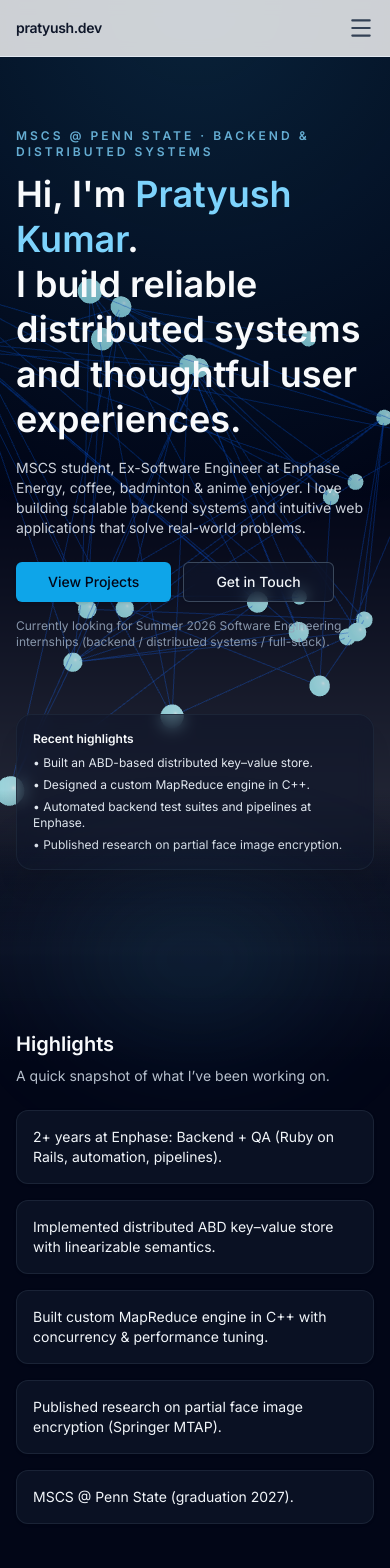
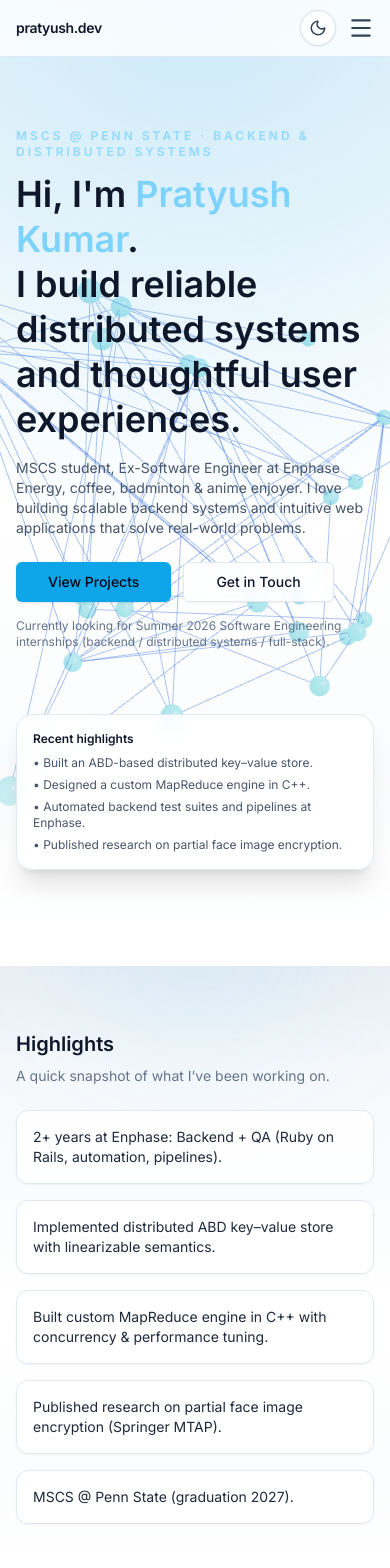
Before and after one commit to PratypartyY2K/Personal_Portfolio, a Next.js app: page / in a window 390 px wide. Shown: the top 1568 px of the page. Built offline with nearby package versions, Linux system fonts and the light colour scheme.

Commit message:
fixed issues related to theme toggle

```diff
--- a/app/page.tsx
+++ b/app/page.tsx
@@ -13,7 +13,8 @@ export default function HomePage() {
   return (
     <>
       <Navbar />
-      <main className="bg-slate-50 text-slate-900 transition-colors duration-300 dark:bg-slate-950 dark:text-slate-50">
+      {/* <main className="bg-slate-50 text-slate-900 transition-colors duration-300 dark:bg-slate-950 dark:text-slate-50"> */}
+      <main>
         <ScrollToTop />
         <section className="relative">
           <Hero />
--- a/components/hero.tsx
+++ b/components/hero.tsx
@@ -8,11 +8,10 @@ import { Button } from "./ui/button";
 
 export function Hero() {
   return (
-    <section className="relative min-h-[85vh] overflow-visible bg-gradient-to-b from-slate-950 via-slate-950 to-transparent">
+    <section className="relative min-h-[85vh] overflow-visible bg-gradient-to-b from-slate-100 via-white to-slate-50 dark:from-slate-950 dark:via-slate-900 dark:to-slate-950">
       {/* 3D BACKGROUND */}
       <div className="pointer-events-none absolute inset-0 opacity-80">
         <Canvas camera={{ position: [0, 0, 14], fov: 45 }}>
-          <color attach="background" args={["#020617"]} />
           <ambientLight intensity={0.6} />
           <directionalLight position={[4, 6, 8]} intensity={1.2} />
           <NetworkGraph />
@@ -26,12 +25,11 @@ export function Hero() {
       </div>
 
       {/* GRADIENT GLOW BEHIND TEXT */}
-      <div className="pointer-events-none absolute inset-0 bg-[radial-gradient(circle_at_top,_rgba(56,189,248,0.16),_transparent_55%)]" />
-      {/* Fade the network into the Highlights area */}
-      <div className="pointer-events-none absolute inset-x-0 bottom-0 h-44 bg-gradient-to-b from-transparent via-slate-950/70 to-slate-950" />
+      <div className="pointer-events-none absolute inset-0 bg-[radial-gradient(circle_at_top,_rgba(56,189,248,0.2),_transparent_55%)]" />
+      <div className="pointer-events-none absolute inset-x-0 bottom-0 h-56 bg-gradient-to-b from-transparent via-white/70 to-white dark:via-slate-950/85 dark:to-slate-950" />
 
       {/* FOREGROUND CONTENT */}
-      <div className="relative z-10 mx-auto flex w-full max-w-5xl flex-col gap-10 px-4 pb-24 pt-32 md:flex-row md:items-center">
+      <div className="relative z-10 mx-auto flex w-full max-w-5xl flex-col gap-10 px-4 pb-24 pt-32 text-slate-900 dark:text-slate-50 md:flex-row md:items-center">
         {/* Left: Text */}
         <motion.div
           className="max-w-xl"
@@ -43,7 +41,7 @@ export function Hero() {
             MSCS @ Penn State · Backend & Distributed Systems
           </p>
 
-          <h1 className="mt-3 text-4xl font-semibold leading-tight text-slate-50 md:text-5xl">
+          <h1 className="mt-3 text-4xl font-semibold leading-tight md:text-5xl">
             Hi, I&apos;m{" "}
             <span className="text-sky-300">Pratyush Kumar</span>.
             <br />
@@ -51,7 +49,7 @@ export function Hero() {
             experiences.
           </h1>
 
-          <p className="mt-4 text-sm md:text-base text-slate-200/90">
+          <p className="mt-4 text-sm md:text-base text-slate-600 dark:text-slate-200/90">
             MSCS student, Ex-Software Engineer at Enphase Energy, coffee,
             badminton & anime enjoyer. I love building scalable backend systems
             and intuitive web applications that solve real-world problems.
@@ -70,13 +68,13 @@ export function Hero() {
               asChild
               variant="outline"
               size="lg"
-                className="border-slate-600/80 bg-slate-900/60 text-slate-100 backdrop-blur hover:bg-slate-800/60 hover:text-sky-300"
+              className="border-slate-200 bg-white/85 text-slate-900 backdrop-blur hover:bg-white dark:border-slate-600/80 dark:bg-slate-900/60 dark:text-slate-100 dark:hover:bg-slate-800/60"
             >
               <a href="#contact">Get in Touch</a>
             </Button>
           </div>
 
-          <p className="mt-4 text-xs text-slate-400/90">
+          <p className="mt-4 text-xs text-slate-500 dark:text-slate-400/90">
             Currently looking for Summer 2026 Software Engineering internships
             (backend / distributed systems / full-stack).
           </p>
@@ -89,11 +87,11 @@ export function Hero() {
           animate={{ opacity: 1, y: 0 }}
           transition={{ duration: 0.6, delay: 0.1 }}
         >
-          <div className="rounded-2xl border border-slate-800/80 bg-slate-900/60 p-4 text-xs text-slate-200 shadow-xl backdrop-blur">
-            <p className="font-semibold text-slate-50">
+          <div className="rounded-2xl border border-slate-200 bg-white/85 p-4 text-xs text-slate-700 shadow-xl backdrop-blur dark:border-slate-800/80 dark:bg-slate-900/60 dark:text-slate-200">
+            <p className="font-semibold text-slate-900 dark:text-slate-50">
               Recent highlights
             </p>
-            <ul className="mt-2 space-y-1.5">
+            <ul className="mt-2 space-y-1.5 text-slate-600 dark:text-slate-200">
               <li>• Built an ABD-based distributed key–value store.</li>
               <li>• Designed a custom MapReduce engine in C++.</li>
               <li>• Automated backend test suites and pipelines at Enphase.</li>
--- a/components/highlights-section.tsx
+++ b/components/highlights-section.tsx
@@ -13,19 +13,19 @@ export function HighlightsSection() {
   return (
     <SectionContainer
       id="highlights"
-      className="relative z-10 pt-16 pb-32 md:pt-20 md:pb-40 overflow-visible bg-gradient-to-b from-slate-950 via-slate-950 to-slate-950"
+      className="relative z-10 pt-16 pb-32 md:pt-20 md:pb-40 overflow-hidden bg-gradient-to-b from-slate-100 via-white to-slate-50 text-slate-900 transition-colors dark:bg-gradient-to-b dark:from-slate-950 dark:via-slate-900 dark:to-slate-950 dark:text-slate-50"
     >
-      {/* Cyan bloom from Hero */}
-      <div className="pointer-events-none absolute inset-x-0 -top-32 h-56 -z-10 bg-gradient-to-b from-slate-900/0 via-slate-900/70 to-slate-950" />
+      {/* Seam between Hero + Highlights */}
+      <div className="pointer-events-none absolute inset-x-0 -top-32 h-56 -z-10 bg-gradient-to-b from-slate-50 via-slate-200/60 to-transparent dark:from-[#0f172a] dark:via-[#0f172a]/70 dark:to-transparent" />
       <div className="pointer-events-none absolute inset-x-0 -top-16 h-40 -z-10 bg-[radial-gradient(circle_at_top,_rgba(56,189,248,0.18),_transparent_75%)] blur-3xl" />
-      <div className="pointer-events-none absolute inset-x-0 -bottom-24 h-40 -z-10 bg-gradient-to-b from-transparent via-slate-950/70 to-slate-100 dark:to-slate-950" />
+      <div className="pointer-events-none absolute inset-x-0 bottom-0 h-44 -z-10 bg-gradient-to-b from-transparent via-white to-[#f8fbff] dark:via-transparent dark:to-slate-950" />
 
       <div className="relative z-10">
-        <h2 className="text-xl md:text-2xl font-semibold text-slate-50">
+        <h2 className="text-xl md:text-2xl font-semibold">
           Highlights
         </h2>
 
-        <p className="mt-2 text-sm text-slate-300/90">
+        <p className="mt-2 text-sm text-slate-500 dark:text-slate-300/90">
           A quick snapshot of what I’ve been working on.
         </p>
 
@@ -33,7 +33,7 @@ export function HighlightsSection() {
           {highlights.map((item) => (
             <Card
               key={item}
-              className="border border-slate-800/80 bg-slate-900/70 p-4 text-sm text-slate-100 backdrop-blur"
+              className="border border-slate-200 bg-white/90 p-4 text-sm text-slate-800 shadow-sm transition-colors dark:border-slate-800/80 dark:bg-slate-900/70 dark:text-slate-100"
             >
               {item}
             </Card>
--- a/components/navbar.tsx
+++ b/components/navbar.tsx
@@ -44,13 +44,17 @@ export function Navbar() {
             <ThemeToggle />
           </div>
 
-          {/* Mobile Hamburger */}
-          <button
-            className="md:hidden text-slate-700 dark:text-slate-200 focus:outline-none"
-            onClick={() => setOpen(!open)}
-          >
-            {open ? <X size={26} /> : <Menu size={26} />}
-          </button>
+          {/* Mobile Controls */}
+          <div className="md:hidden flex items-center gap-3">
+            <ThemeToggle />
+            <button
+              className="text-slate-700 dark:text-slate-200 focus:outline-none"
+              onClick={() => setOpen(!open)}
+              aria-label="Toggle menu"
+            >
+              {open ? <X size={26} /> : <Menu size={26} />}
+            </button>
+          </div>
         </nav>
       </header>
 
@@ -62,9 +66,9 @@ export function Navbar() {
             animate={{ opacity: 1, y: 0 }}
             exit={{ opacity: 0, y: -10 }}
             transition={{ duration: 0.2 }}
-            className="fixed top-14 inset-x-0 z-40 bg-slate-950/90 backdrop-blur-md border-b border-slate-800/70 md:hidden"
+            className="fixed top-14 inset-x-0 z-40 border-b border-slate-200 bg-white/95 text-slate-900 backdrop-blur-md dark:border-slate-800/70 dark:bg-slate-950/90 dark:text-slate-100 md:hidden"
           >
-            <div className="flex flex-col px-6 py-4 space-y-4 text-slate-900 dark:text-slate-100">
+            <div className="flex flex-col px-6 py-4 space-y-4">
               {links.map((l) => (
                 <a
                   key={l.href}
@@ -81,9 +85,6 @@ export function Navbar() {
               >
                 Resume
               </ResumeDownloadLink>
-              <div className="pt-2">
-                <ThemeToggle />
-              </div>
             </div>
           </motion.div>
         )}
```
